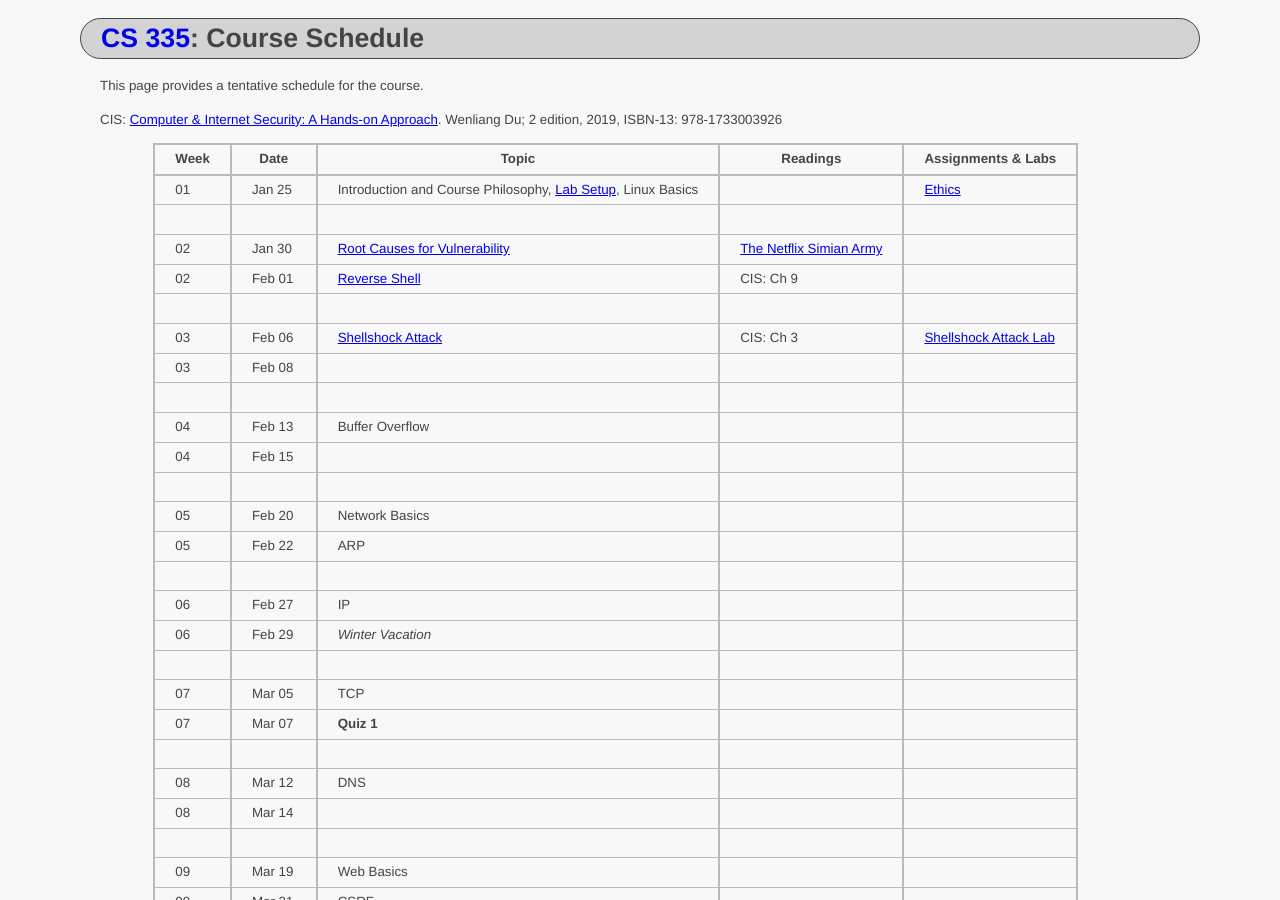
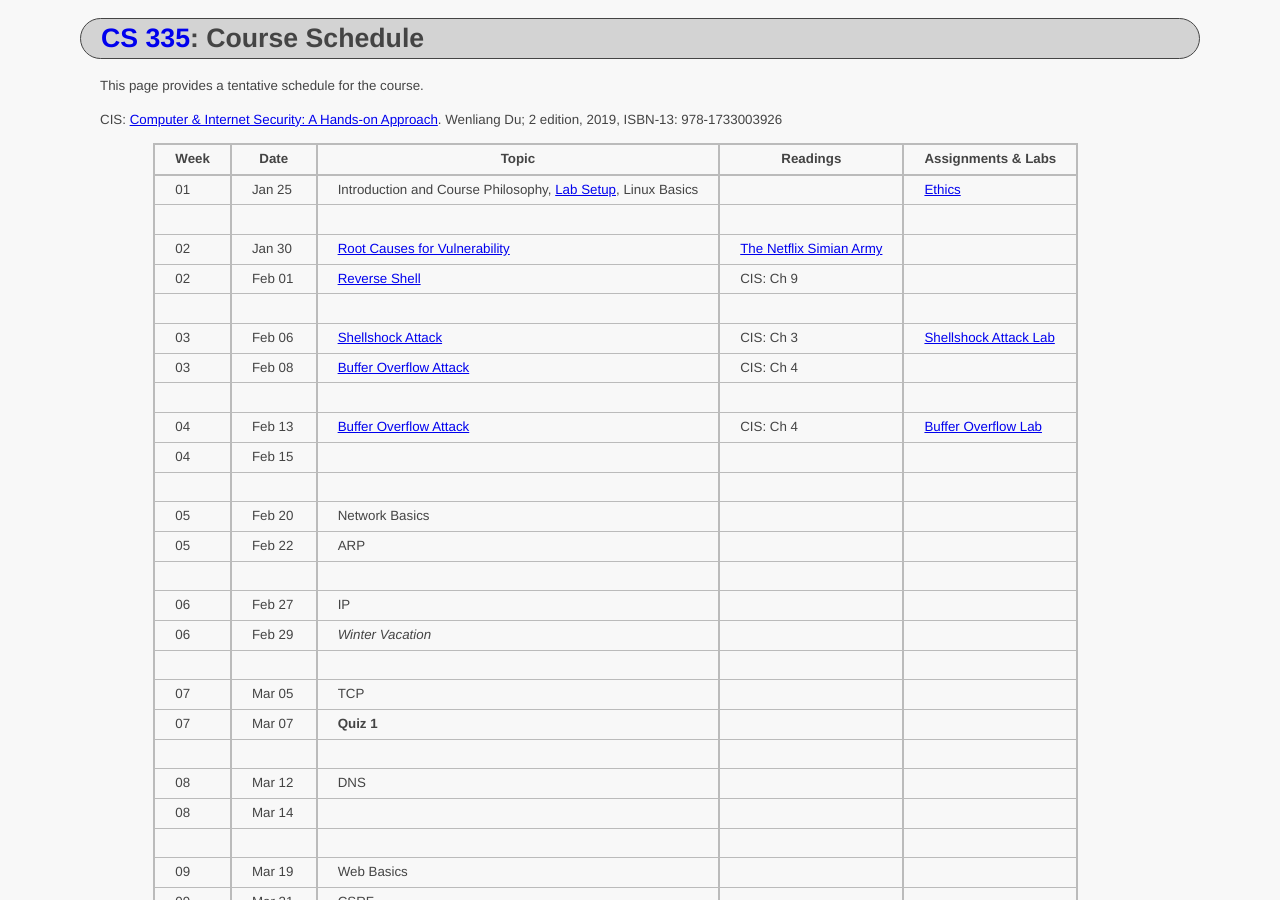
Before and after one commit to ycpcs/cs335-spring2024, a Jekyll site: the page built from schedule/index.md, in a window 1280 px wide and 900 px high. Built offline with Jekyll 4.4.1, drawn with Linux system fonts in a browser that asks for light colours.

Commit message:
update schedule

```diff
--- a/schedule/index.md
+++ b/schedule/index.md
@@ -16,9 +16,9 @@ CIS: <a href="https://ycp.textbookx.com/institutional/index.php?action=browse&ut
 > 02 | Feb 01 | [Reverse Shell](../slides/09_Reverse_Shell.pdf)| CIS: Ch 9 | |
 > | | | |
 > 03 | Feb 06 | [Shellshock Attack](../slides/03_Shellshock.pdf) | CIS: Ch 3 | [Shellshock Attack Lab](../labs/shellshock.html)
-> 03 | Feb 08 | | |
+> 03 | Feb 08 | [Buffer Overflow Attack](../slides/04_Buffer_Overflow.pdf) | CIS: Ch 4 |
 > | | | |
-> 04 | Feb 13 | Buffer Overflow | |
+> 04 | Feb 13 | [Buffer Overflow Attack](../slides/04_Buffer_Overflow.pdf) | CIS: Ch 4 | [Buffer Overflow Lab](../labs/buffer_overflow.html)
 > 04 | Feb 15 | | |
 > | | | |
 > 05 | Feb 20 | Network Basics | |
```
Also changed, not shown: index.md (+1 -1 lines), labs/index.md (+2 -2 lines).
